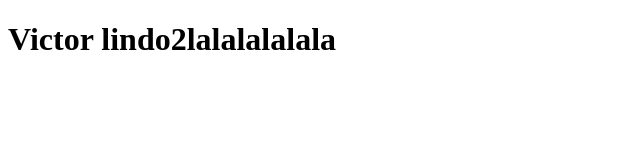
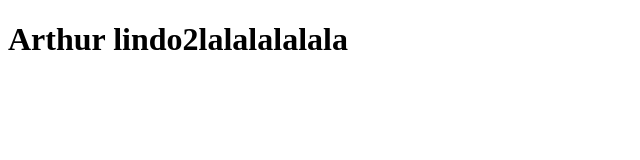
Before and after one commit to victoraaquino/site-rpg, a plain HTML site: page site/index.html in a window 1280 px wide. Shown: the whole page, without its empty margins (0-640 px from the left). Drawn offline with Linux system fonts and the light colour scheme.

Commit message:
nova alteracao

```diff
--- a/site/index.html
+++ b/site/index.html
@@ -6,7 +6,7 @@
     <title>Victor lindo</title>
 </head>
 <body>
-    <h1>Victor lindo2lalalalalala</h1>
+    <h1>Arthur lindo2lalalalalala</h1>
     <p></p>
 </body>
 </html>
```
